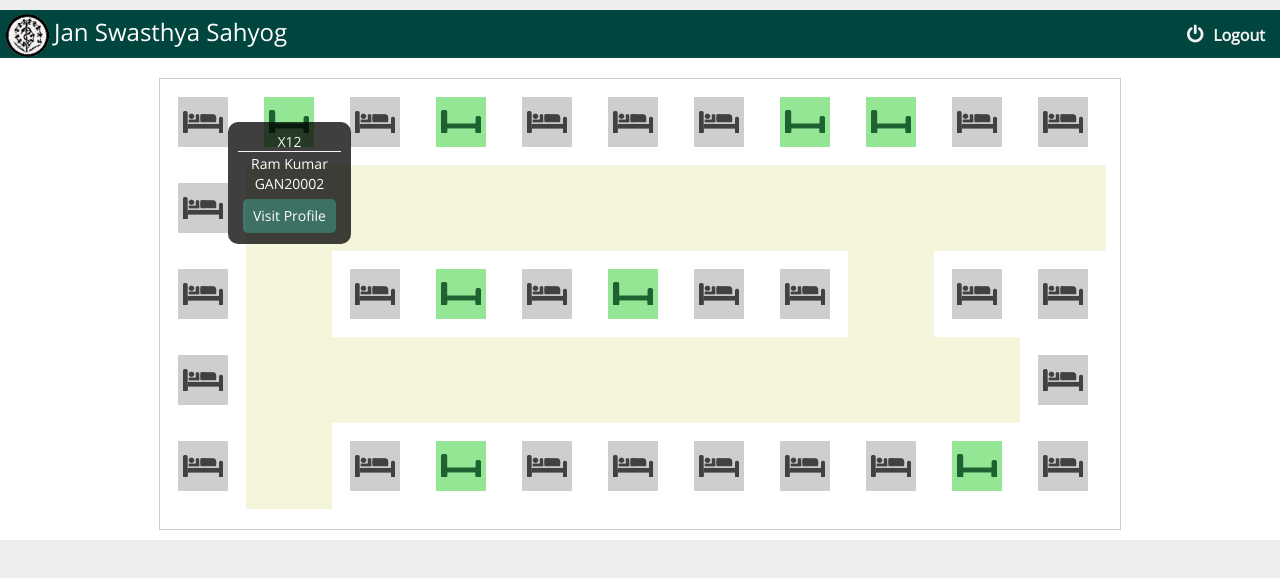
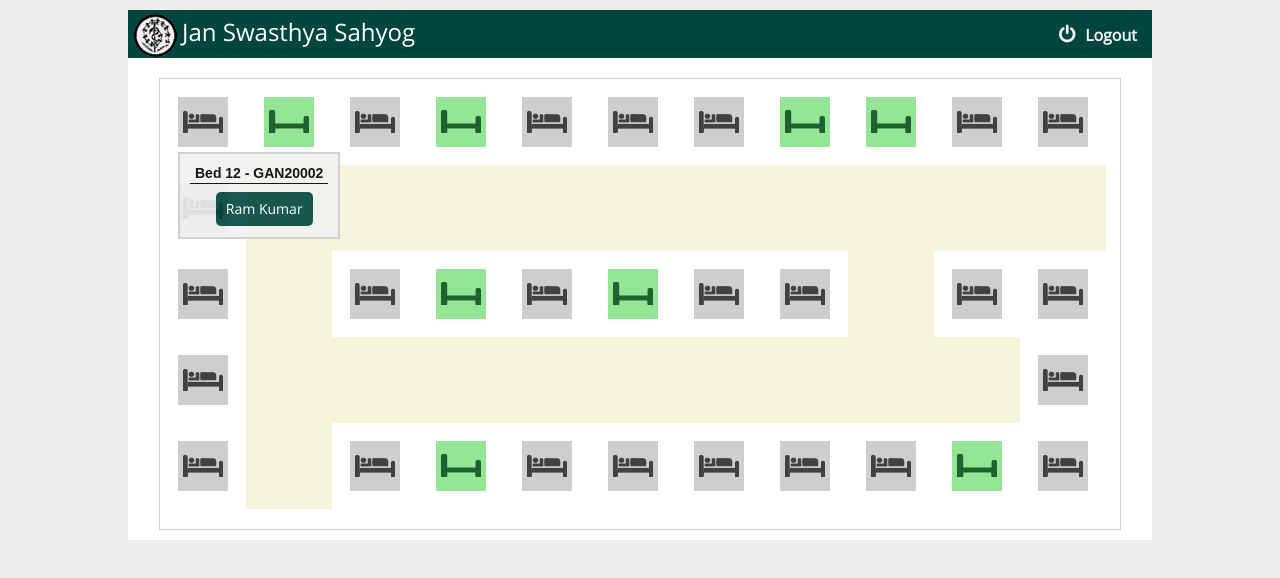
Before and after one commit to kunalch/JSS-Mockup, a website: page app/index.html at #/bedmanagement in a window 1280 px wide. Both pictures are taken after a click on the item 203 px from the left and 121 px from the top of the page. Drawn offline with nearby package versions, Linux system fonts and the light colour scheme.

Commit message:
minor update

```diff
--- a/app/sass/_jss-ui-common.scss
+++ b/app/sass/_jss-ui-common.scss
@@ -9,7 +9,7 @@ $total-width: 100%;
 }
 
 body{
-  max-width:1280px;
+  max-width:1024px;
   font-size: 100%;
   line-height: 1.1em;
 }
--- a/app/sass/ipd.scss
+++ b/app/sass/ipd.scss
@@ -115,23 +115,26 @@
 /* bed management css start*/
 .bed-info{
   padding:10px;
-  background:#000;
-  border-radius:10px;
+  background:#f1f1f1;
   display: inline-block;
   position: absolute;
   display: none;
-  opacity:0.75;
+  border:2px solid #cecece;
+  opacity:0.90;
   z-index:9999;
   li{
     padding:1px 5px;
-    color:#fff;
+    color:#000;
     text-align: center;
     font-size: 14px;
     &:first-child{
-      border-bottom:1px solid #f1f1f1;
+      border-bottom:1px solid #000;
       margin-bottom: 2px;
+      font-weight: bold;
+      font-family:arial;
     }
     a{
+      margin-left:10px;
       background-color:#00463F;
       padding:8px 10px;
       margin-top:5px;
--- a/app/views/bedmanagement.html
+++ b/app/views/bedmanagement.html
@@ -10,10 +10,8 @@
 <div class="content-wrapper">
 <div class="bed-info">
   <ul>
-      <li>X12</li>
-      <li>Ram Kumar</li>
-      <li>GAN20002</li>
-      <li><a href="">visit profile</a></li>
+      <li>Bed 12 - GAN20002</li>
+      <li><a href="">Ram Kumar</a></li>
   </ul>
 </div>
 <div class="bed-assignment">
@@ -106,8 +104,8 @@
 <script>
 $(function(){
 $(".bed-assignment li.occupied").click(function(){
-    var leftpos=$(this).offset().left+$(this).width();
-    var toppos=$(this).offset().top+25;
+    var leftpos=$(this).offset().left;
+    var toppos=$(this).offset().top+55;
     $(".bed-info").show();
     $(".bed-info").css('left',leftpos);
     $(".bed-info").css('top',toppos);
```
Also changed, not shown: app/styles/ipd.css.
